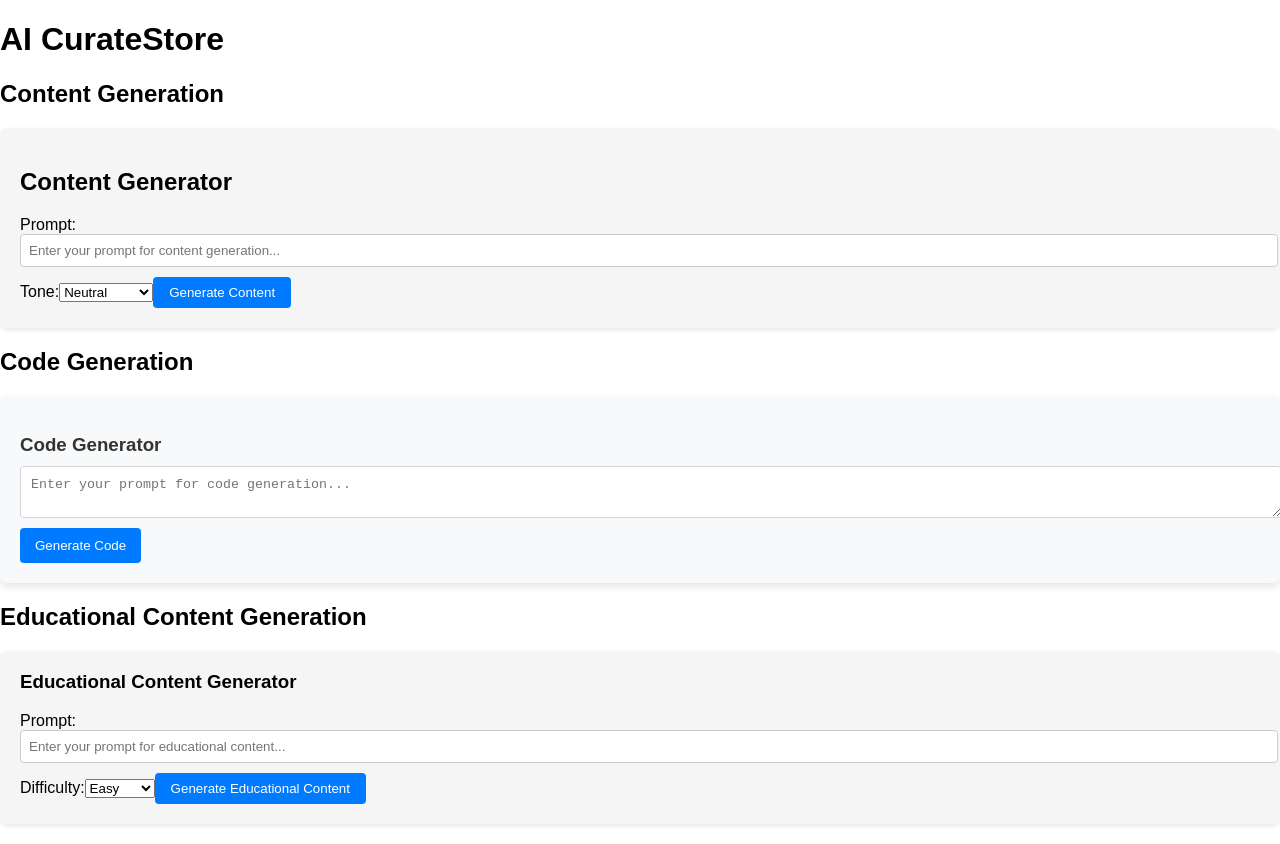
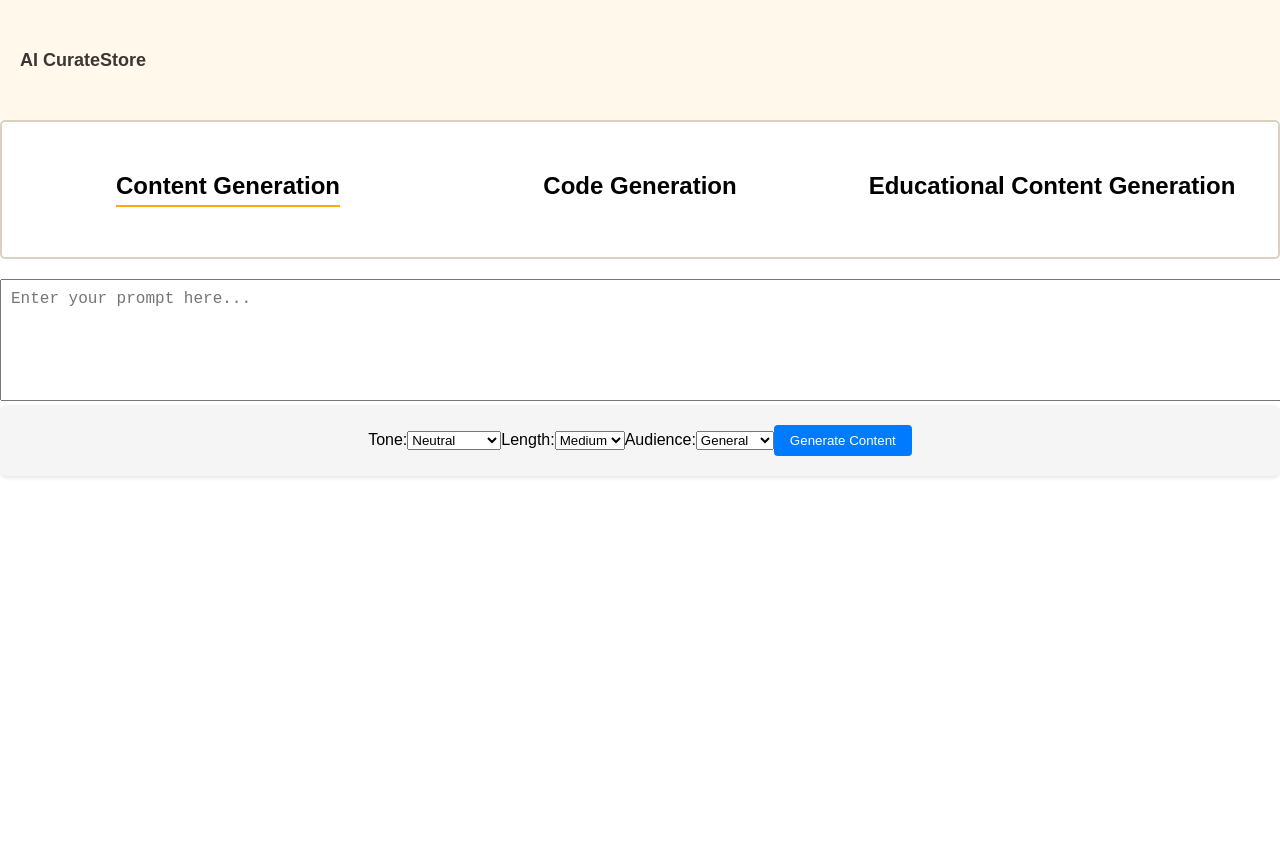
Before and after one commit to castvier/ai-curatestore, a React (Create React App) app in the folder react/frontend/: page / in a window 1280 px wide. Shown: the top 844 px of the page. After the commit the page ends 800 px from the top, so only its background shows below. Built offline with nearby package versions, Linux system fonts and the light colour scheme.

Commit message:
Fixed UI elements

```diff
--- a/react/frontend/src/App.css
+++ b/react/frontend/src/App.css
@@ -2,37 +2,65 @@
   text-align: center;
 }
 
-.App-logo {
-  height: 40vmin;
-  pointer-events: none;
-}
-
-@media (prefers-reduced-motion: no-preference) {
-  .App-logo {
-    animation: App-logo-spin infinite 20s linear;
-  }
-}
-
 .App-header {
   background-color: #282c34;
-  min-height: 100vh;
+  min-height: 10vh;
   display: flex;
   flex-direction: column;
   align-items: center;
   justify-content: center;
   font-size: calc(10px + 2vmin);
   color: white;
+  padding: 20px;
 }
 
-.App-link {
-  color: #61dafb;
+.modules-container {
+  display: flex;
+  justify-content: space-between;
+  margin-bottom: 20px;
+  padding: 20px;
+  border: 2px solid #DAD1C2;
+  border-radius: 5px;
 }
 
-@keyframes App-logo-spin {
-  from {
-    transform: rotate(0deg);
-  }
-  to {
-    transform: rotate(360deg);
-  }
+.module-compartment {
+  flex: 1;
+  padding: 10px;
+  cursor: pointer;
 }
+
+.module-compartment h2 {
+  display: inline-block;
+  padding-bottom: 5px;
+  border-bottom: 2px solid transparent;
+  transition: border-color 0.3s ease;
+}
+
+.module-compartment.active h2 {
+  border-color: #FFA80A;
+}
+
+.prompt-container {
+  margin-top: 20px;
+}
+
+.prompt-input {
+  width: 100%;
+  height: 100px;
+  padding: 10px;
+  font-size: 16px;
+}
+
+.App-header {
+  background-color: #FFF8EB;
+  min-height: 10vh;
+  display: flex;
+  align-items: flex-start; /* Updated to align items to the start (top left) */
+  font-size: calc(1px + 1vmin);
+  color: #3B3533;
+  padding: 20px;
+}
+
+.App-header h1 {
+  margin: 0; /* Remove default margin */
+}
--- a/react/frontend/src/App.js
+++ b/react/frontend/src/App.js
@@ -1,24 +1,59 @@
-import React from 'react';
+import React, { useState } from 'react';
 import ContentGenerator from './components/ContentGenerator';
 import CodeGenerator from './components/CodeGenerator';
 import EducationalContentGenerator from './components/EducationalContentGenerator';
+import './App.css';
 
 const App = () => {
+  const [activeModule, setActiveModule] = useState('content');
+  const [prompt, setPrompt] = useState('');
+
+  const handleModuleClick = (module) => {
+    setActiveModule(module);
+  };
+
+  const handlePromptChange = (event) => {
+    setPrompt(event.target.value);
+  };
+
   return (
-    <div>
+    <div className="App">
+      <header className="App-header">
         <h1>AI CurateStore</h1>
-      <section>
+      </header>
+      <main>
+        <div className="modules-container">
+          <section
+            className={`module-compartment ${activeModule === 'content' ? 'active' : ''}`}
+            onClick={() => handleModuleClick('content')}
+          >
             <h2>Content Generation</h2>
-        <ContentGenerator />
           </section>
-      <section>
+          <section
+            className={`module-compartment ${activeModule === 'code' ? 'active' : ''}`}
+            onClick={() => handleModuleClick('code')}
+          >
             <h2>Code Generation</h2>
-        <CodeGenerator />
           </section>
-      <section>
+          <section
+            className={`module-compartment ${activeModule === 'educational' ? 'active' : ''}`}
+            onClick={() => handleModuleClick('educational')}
+          >
             <h2>Educational Content Generation</h2>
-        <EducationalContentGenerator />
           </section>
+        </div>
+        <div className="prompt-container">
+          <textarea
+            className="prompt-input"
+            value={prompt}
+            onChange={handlePromptChange}
+            placeholder="Enter your prompt here..."
+          />
+          {activeModule === 'content' && <ContentGenerator prompt={prompt} />}
+          {activeModule === 'code' && <CodeGenerator prompt={prompt} />}
+          {activeModule === 'educational' && <EducationalContentGenerator prompt={prompt} />}
+        </div>
+      </main>
     </div>
   );
 };
--- a/react/frontend/src/components/CodeGenerator.css
+++ b/react/frontend/src/components/CodeGenerator.css
@@ -1,58 +1,37 @@
-/* CodeGenerator.css */
 .generator-container {
   display: flex;
   flex-direction: column;
-    align-items: flex-start;
-    padding: 20px;
-    border-radius: 8px;
-    background-color: #f8f9fa;
-    box-shadow: 0 4px 8px rgba(0, 0, 0, 0.1);
+  align-items: center;
   margin-top: 20px;
 }
 
-  .generator-title {
-    margin-bottom: 10px;
-    color: #333;
-  }
-
-  .generator-input {
-    width: 100%;
-    padding: 10px;
-    margin-bottom: 10px;
-    border: 1px solid #ced4da;
-    border-radius: 4px;
-  }
-
 .generator-button {
-    padding: 10px 15px;
+  padding: 10px 20px;
+  font-size: 16px;
+  background-color: #4caf50;
+  color: white;
   border: none;
   border-radius: 4px;
-    background-color: #007bff;
-    color: white;
   cursor: pointer;
-    transition: background-color 0.2s;
-  }
-
-  .generator-button:hover {
-    background-color: #0056b3;
+  margin-bottom: 20px;
 }
 
 .generator-button:disabled {
-    background-color: #6c757d;
-    cursor: default;
+  background-color: #cccccc;
+  cursor: not-allowed;
+}
+
+.error {
+  color: red;
+  margin-bottom: 10px;
 }
 
 .generator-output {
-    width: 100%;
-    margin-top: 20px;
+  background-color: #f4f4f4;
   padding: 10px;
-    background-color: #fff;
-    border: 1px solid #ced4da;
-    border-radius: 4px;
+  font-family: monospace;
+  white-space: pre-wrap;
+  text-align: left;
+  max-width: 100%;
   overflow-x: auto;
 }
-
-  .error {
-    color: #dc3545;
-    margin-top: 10px;
-  }
--- a/react/frontend/src/components/CodeGenerator.js
+++ b/react/frontend/src/components/CodeGenerator.js
@@ -2,26 +2,14 @@ import React, { useState } from 'react';
 import { generateCode } from '../api/codeApi';
 import './CodeGenerator.css';
 
-const CodeGenerator = () => {
-  const [prompt, setPrompt] = useState('');
+const CodeGenerator = ({ prompt }) => {
   const [generatedCode, setGeneratedCode] = useState('');
   const [isLoading, setIsLoading] = useState(false);
   const [error, setError] = useState(null);
 
-  const handlePromptChange = (event) => {
-    setPrompt(event.target.value);
-  };
-
   const handleCodeGeneration = async () => {
     if (!prompt) {
       setError('Please enter a prompt for code generation.');
-      return;
-    }
-
-    // Check if the prompt is related to code generation
-    const isRelatedToCodeGeneration = /code|program|algorithm|function|class|method/i.test(prompt);
-    if (!isRelatedToCodeGeneration) {
-      setError('The prompt should be related to code generation. Please try again.');
       return;
     }
 
@@ -42,13 +30,6 @@ const CodeGenerator = () => {
 
   return (
     <div className="generator-container">
-      <h3 className="generator-title">Code Generator</h3>
-      <textarea
-        className="generator-input"
-        value={prompt}
-        onChange={handlePromptChange}
-        placeholder="Enter your prompt for code generation..."
-      />
       <button
         className="generator-button"
         onClick={handleCodeGeneration}
--- a/react/frontend/src/components/ContentGenerator.js
+++ b/react/frontend/src/components/ContentGenerator.js
@@ -2,22 +2,21 @@ import React, { useState } from 'react';
 import { generateContent } from '../api/contentApi';
 import '../styles/styles.css';
 
-const ContentGenerator = () => {
-  const [prompt, setPrompt] = useState('');
+const ContentGenerator = ({ prompt }) => {
   const [tone, setTone] = useState('Neutral');
+  const [length, setLength] = useState('Medium');
+  const [audience, setAudience] = useState('General');
   const [generatedContent, setGeneratedContent] = useState('');
   const [isLoading, setIsLoading] = useState(false);
   const [error, setError] = useState(null);
 
   const toneOptions = ['Neutral', 'Formal', 'Informal', 'Persuasive', 'Enthusiastic'];
+  const lengthOptions = ['Short', 'Medium', 'Long'];
+  const audienceOptions = ['General', 'Technical', 'Business', 'Creative'];
 
-  const handlePromptChange = (e) => {
-    setPrompt(e.target.value);
-  };
-
-  const handleToneChange = (e) => {
-    setTone(e.target.value);
-  };
+  const handleToneChange = (e) => setTone(e.target.value);
+  const handleLengthChange = (e) => setLength(e.target.value);
+  const handleAudienceChange = (e) => setAudience(e.target.value);
 
   const handleContentGeneration = async () => {
     if (!prompt) {
@@ -25,18 +24,11 @@ const ContentGenerator = () => {
       return;
     }
 
-    // Check if the prompt is related to content generation
-    const isRelatedToContentGeneration = !/code|program|algorithm|function|class|method/i.test(prompt);
-    if (!isRelatedToContentGeneration) {
-      setError('The prompt should be related to content generation, not code. Please try again.');
-      return;
-    }
-
     setIsLoading(true);
     setError(null);
 
     try {
-      const generatedContent = await generateContent(prompt, tone);
+      const generatedContent = await generateContent(prompt, tone, length, audience);
       setGeneratedContent(generatedContent.generated_content);
     } catch (error) {
       console.error('Error generating content:', error);
@@ -48,22 +40,28 @@ const ContentGenerator = () => {
 
   return (
     <div className="component">
-      <h2>Content Generator</h2>
       <div>
-        <label htmlFor="prompt">Prompt:</label>
-        <input
-          type="text"
-          id="prompt"
-          value={prompt}
-          onChange={handlePromptChange}
-          placeholder="Enter your prompt for content generation..."
-        />
         <label htmlFor="tone">Tone:</label>
         <select id="tone" value={tone} onChange={handleToneChange}>
           {toneOptions.map((tone) => (
             <option key={tone} value={tone}>{tone}</option>
           ))}
         </select>
+
+        <label htmlFor="length">Length:</label>
+        <select id="length" value={length} onChange={handleLengthChange}>
+          {lengthOptions.map((length) => (
+            <option key={length} value={length}>{length}</option>
+          ))}
+        </select>
+
+        <label htmlFor="audience">Audience:</label>
+        <select id="audience" value={audience} onChange={handleAudienceChange}>
+          {audienceOptions.map((audience) => (
+            <option key={audience} value={audience}>{audience}</option>
+          ))}
+        </select>
+
         <button onClick={handleContentGeneration} disabled={isLoading}>
           {isLoading ? 'Generating...' : 'Generate Content'}
         </button>
--- a/react/frontend/src/components/EducationalContentGenerator.js
+++ b/react/frontend/src/components/EducationalContentGenerator.js
@@ -2,18 +2,21 @@ import React, { useState } from 'react';
 import { generateEducationalContent } from '../api/educationalContentApi';
 import '../styles/styles.css';
 
-const difficultyLevels = ['Easy', 'Medium', 'Hard'];
-
-const EducationalContentGenerator = () => {
-  const [prompt, setPrompt] = useState('');
-  const [difficulty, setDifficulty] = useState(difficultyLevels[0]);
+const EducationalContentGenerator = ({ prompt }) => {
+  const [difficulty, setDifficulty] = useState('Easy');
+  const [subject, setSubject] = useState('General');
+  const [format, setFormat] = useState('Article');
   const [generatedContent, setGeneratedContent] = useState('');
   const [isLoading, setIsLoading] = useState(false);
   const [error, setError] = useState(null);
 
-  const handlePromptChange = (e) => setPrompt(e.target.value);
+  const difficultyOptions = ['Easy', 'Intermediate', 'Advanced'];
+  const subjectOptions = ['General', 'Mathematics', 'Science', 'History', 'Literature'];
+  const formatOptions = ['Article', 'Lesson Plan', 'Quiz', 'Infographic'];
 
   const handleDifficultyChange = (e) => setDifficulty(e.target.value);
+  const handleSubjectChange = (e) => setSubject(e.target.value);
+  const handleFormatChange = (e) => setFormat(e.target.value);
 
   const handleContentGeneration = async () => {
     if (!prompt) {
@@ -21,18 +24,11 @@ const EducationalContentGenerator = () => {
       return;
     }
 
-    // Check if the prompt is related to educational content generation
-    const isRelatedToEducationalContentGeneration = !/code|program|algorithm|function|class|method/i.test(prompt);
-    if (!isRelatedToEducationalContentGeneration) {
-      setError('The prompt should be related to educational content generation, not code. Please try again.');
-      return;
-    }
-
     setIsLoading(true);
     setError(null);
 
     try {
-      const generatedContent = await generateEducationalContent(prompt, difficulty);
+      const generatedContent = await generateEducationalContent(prompt, difficulty, subject, format);
       setGeneratedContent(generatedContent.generated_educational_content);
     } catch (error) {
       console.error('Error generating educational content:', error);
@@ -44,22 +40,28 @@ const EducationalContentGenerator = () => {
 
   return (
     <div className="component">
-      <h3>Educational Content Generator</h3>
       <div>
-        <label htmlFor="prompt">Prompt:</label>
-        <input
-          type="text"
-          id="prompt"
-          value={prompt}
-          onChange={handlePromptChange}
-          placeholder="Enter your prompt for educational content..."
-        />
         <label htmlFor="difficulty">Difficulty:</label>
         <select id="difficulty" value={difficulty} onChange={handleDifficultyChange}>
-          {difficultyLevels.map(level => (
+          {difficultyOptions.map(level => (
             <option key={level} value={level}>{level}</option>
           ))}
         </select>
+
+        <label htmlFor="subject">Subject:</label>
+        <select id="subject" value={subject} onChange={handleSubjectChange}>
+          {subjectOptions.map(subject => (
+            <option key={subject} value={subject}>{subject}</option>
+          ))}
+        </select>
+
+        <label htmlFor="format">Format:</label>
+        <select id="format" value={format} onChange={handleFormatChange}>
+          {formatOptions.map(format => (
+            <option key={format} value={format}>{format}</option>
+          ))}
+        </select>
+
         <button onClick={handleContentGeneration} disabled={isLoading}>
           {isLoading ? 'Generating...' : 'Generate Educational Content'}
         </button>
```
Also changed, not shown: react/frontend/src/styles/ContentGenerator.css (added, +49 -0 lines), react/frontend/src/styles/EducationalContentGenerator.css (added, +58 -0 lines). Lines whose indentation alone changed are shown as unchanged.
